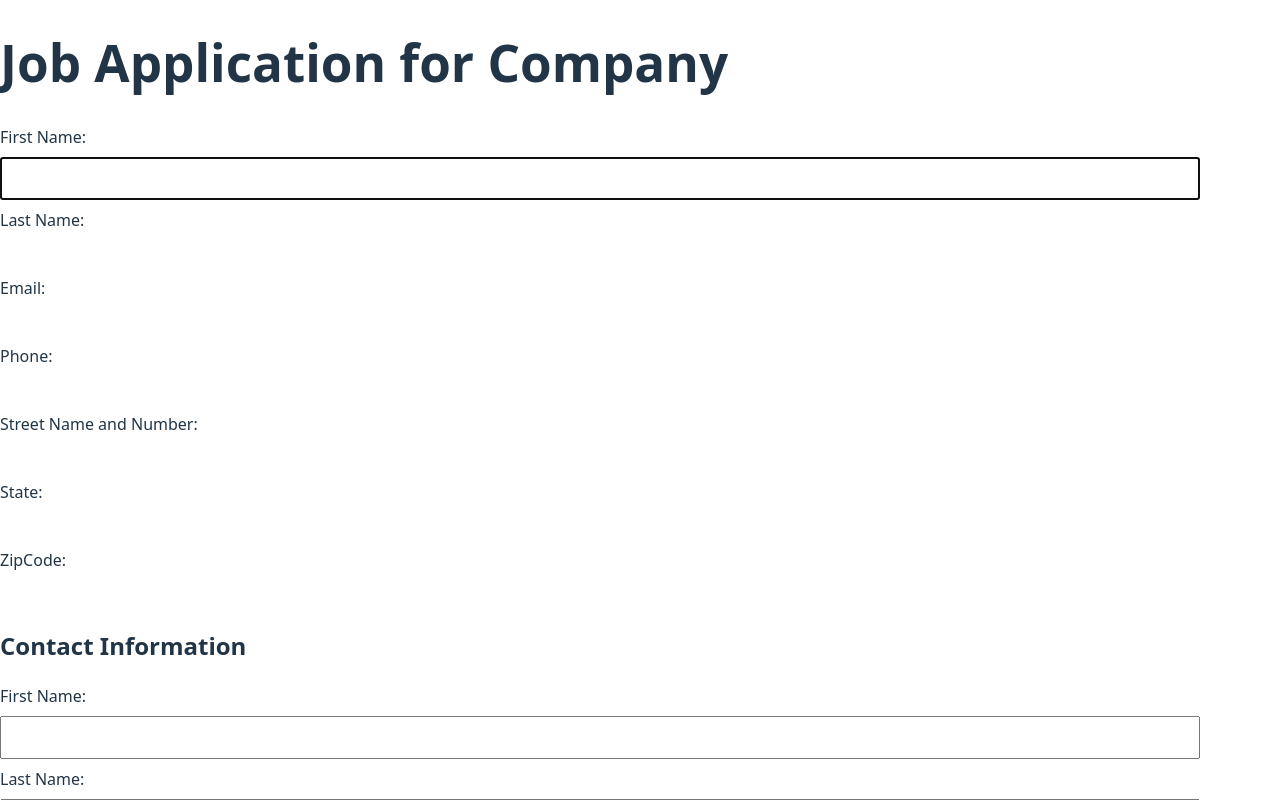
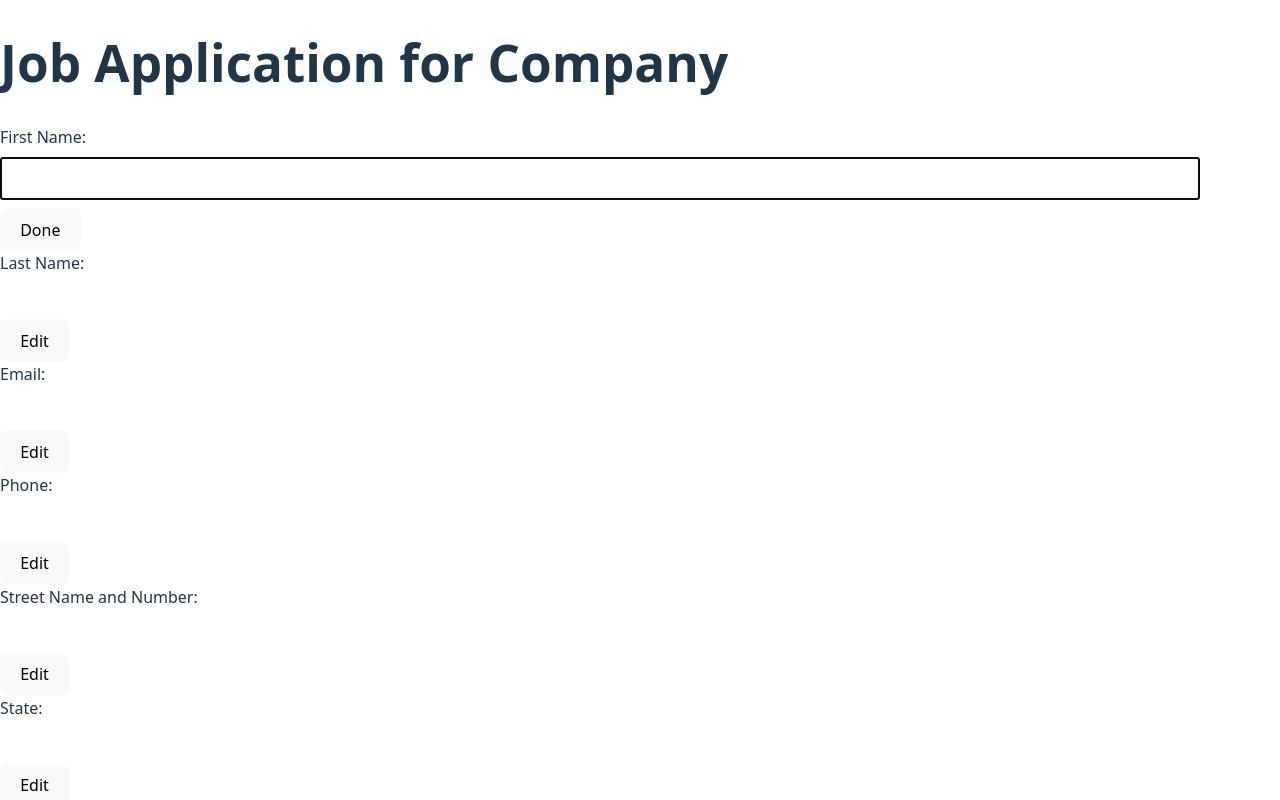
Before and after one commit to SarahEGood/examplecv-react, a React (Vite) app: page / in a window 1280 px wide. Both pictures are taken after a click on the element 622 px from the left and 170 px from the top of the page. Shown: the top 800 px of the page. Built offline with nearby package versions, Linux system fonts and the light colour scheme.

Commit message:
add edit/done buttons for editable fields

```diff
--- a/src/Field.jsx
+++ b/src/Field.jsx
@@ -13,22 +13,37 @@ function Field({val, lab, onChange, onClick}) {
     }
     };
 
+    const handleClickDone = () => {
+        setIsEditing(false);
+    }
+
     return (
     <div className="Field">
         <label>
             {lab}
         </label>
         {isEditing ? (
+        <>
         <input
             autoFocus
             onChange={onChange}
             onKeyUpCapture={handleKeyPress}
             type="text"
+            value={val}
         />
+        <button onClick={handleClickDone}>
+            Done
+        </button>
+        </>
         ) : (
+        <>
         <div className='emptybox' onClick={handleClick}>
         {val}
         </div>
+        <button onClick={handleClick}>
+            Edit
+        </button>
+        </>
         )}
     </div>
     );
```
